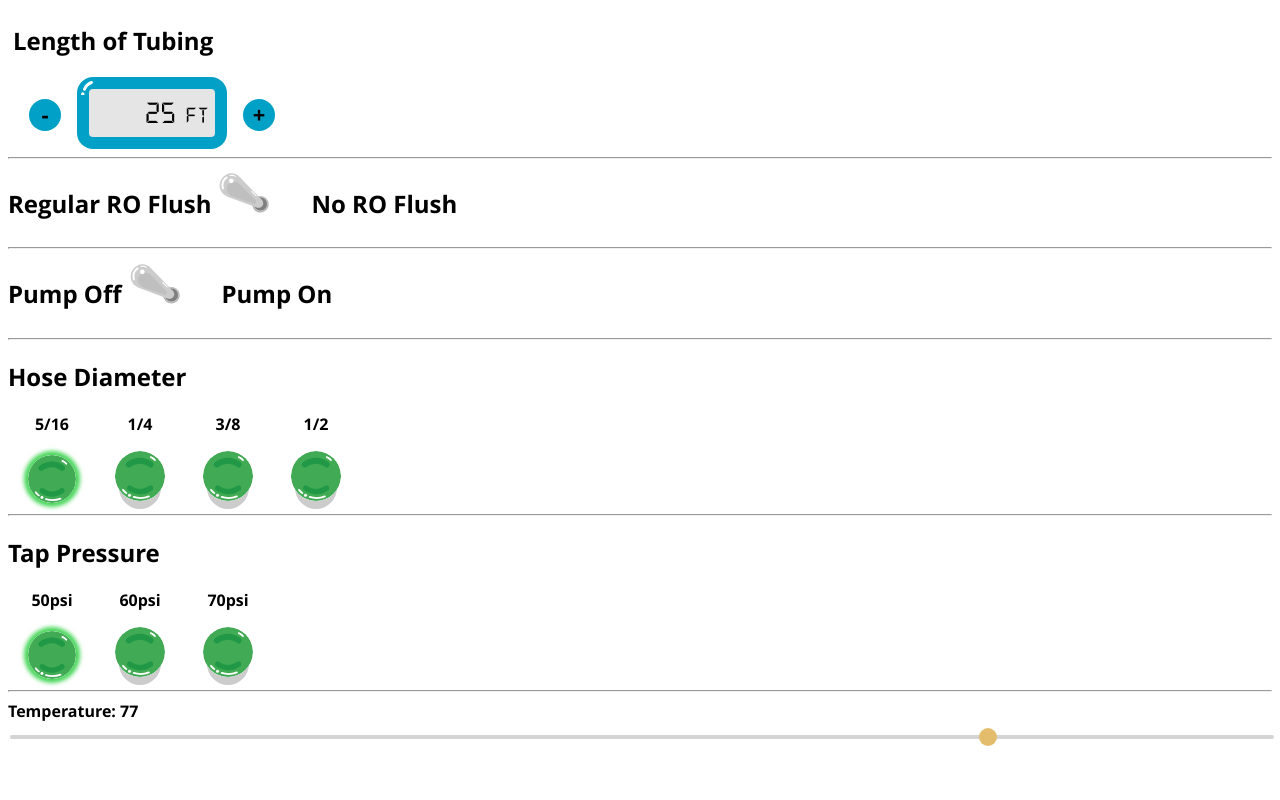
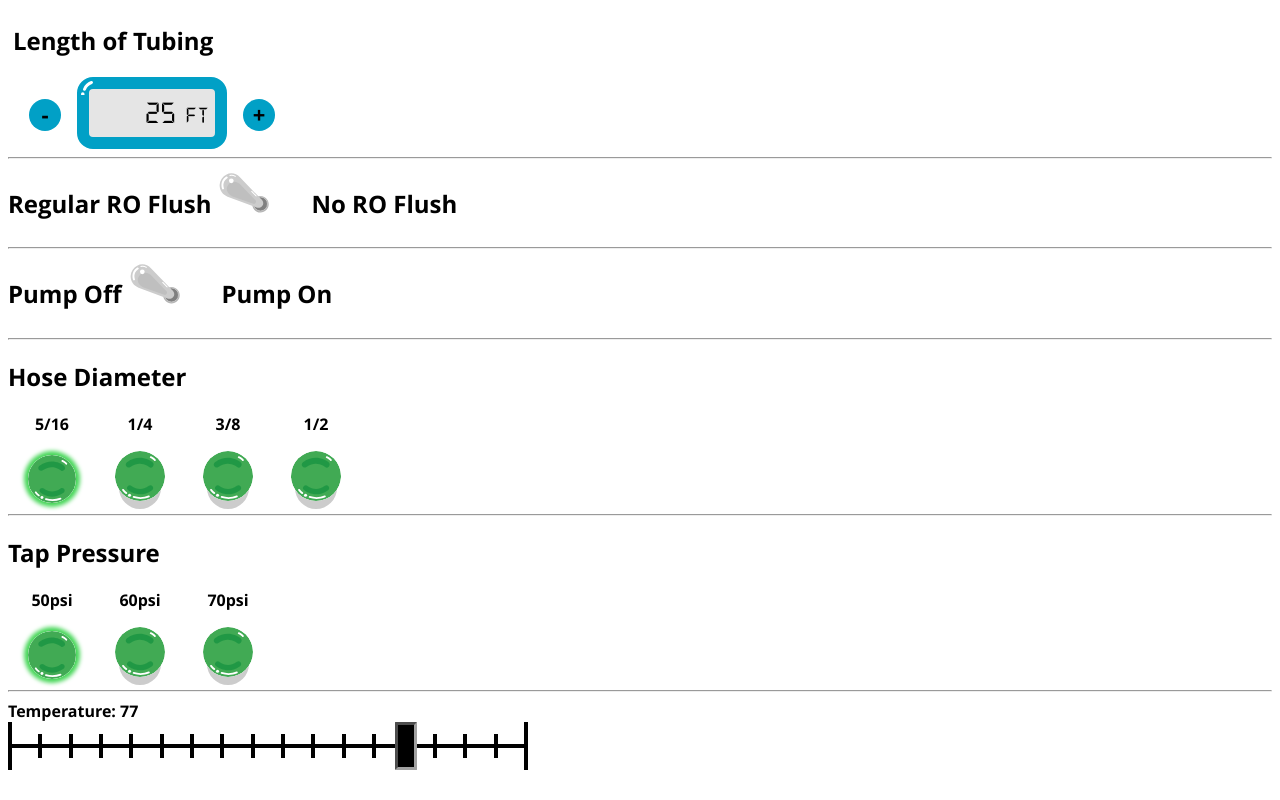
Before and after one commit to nmalozzi/abc-vue-animations, a Vue app: page / in a window 1280 px wide. Shown: the part 285-1085 px from the top of the page. Before the commit the page ends 1037 px from the top, so only its background shows below. Built offline with nearby package versions, Linux system fonts and the light colour scheme.

Commit message:
Styles for the range slider

```diff
--- a/src/components/SliderBar.vue
+++ b/src/components/SliderBar.vue
@@ -2,6 +2,10 @@
   <div>
     <div class="slider">
       <div class="slider-container">
+        <div class="ticks">
+          <span v-for="n in ticks" :key="n" class="tick"></span>
+        </div>
+        <div class="slide-wrap">
           <input
               ref="input"
               v-model="currentValue"
@@ -11,6 +15,7 @@
               class="slider"
               @input="onInput"
           >
+        </div>
       </div>
     </div>
   </div>
@@ -30,7 +35,11 @@ export default {
     max: {
       type: Number,
       required: true
-    }
+    },
+    ticks: {
+      type: Number,
+      required: true
+    },
   },
   data(){
     return {
@@ -47,7 +56,7 @@ export default {
 
 <style scoped>
 .slider .slider-container {
-  width: 100%;
+  max-width: 520px;
 }
 
 .slider .slider-container .slider {
@@ -56,11 +65,11 @@ export default {
   width: 100%;
   height: 4px;
   border-radius: 2px;
-  background: #c2c2c2;
+  background: #000000;
   outline: none;
-  opacity: 0.7;
-  -webkit-transition: .2s;
-  transition: opacity .2s;
+  opacity: 1;
+  margin: 0;
+  padding: 0;
 }
 
 .slider .slider-container .slider:hover {
@@ -70,18 +79,48 @@ export default {
 .slider .slider-container .slider::-webkit-slider-thumb {
   -webkit-appearance: none;
   appearance: none;
-  width: 18px;
-  height: 18px;
-  background: #D8A22E;
+  width: 22px;
+  height: 48px;
+  background: #000000;
   cursor: pointer;
-  border-radius: 50%;
+  border-radius: 1px;
+  border-style: inset;
+  border-color: #a1a1a1;
 }
 
 .slider .slider-container .slider::-moz-range-thumb {
-  width: 18px;
-  height: 18px;
-  background: #D8A22E;
+  width: 22px;
+  height: 48px;
+  background: #000000;
   cursor: pointer;
-  border-radius: 50%;
+  border-radius: 1px;
+  border-style: inset;
+  border-color: #a1a1a1;
 }
+
+.slide-wrap {
+  z-index: 2;
+  transform: translateY(-39px);
+}
+
+.ticks {
+  display: flex;
+  align-items: center;
+  justify-content: space-between;
+  z-index: 11;
+}
+
+.tick {
+  display: flex;
+  justify-content: center;
+  width: 4px;
+  background: #000000;
+  height: 24px;
+}
+
+.tick:first-child,
+.tick:last-child {
+  height: 48px;
+}
+
 </style>
--- a/src/layouts/WaterPressure.vue
+++ b/src/layouts/WaterPressure.vue
@@ -59,6 +59,7 @@
         v-model="temperature"
         :min="0"
         :max="99"
+        :ticks="18"
         class="slider" />
   </div>
 
```
Lines whose indentation alone changed are shown as unchanged.
